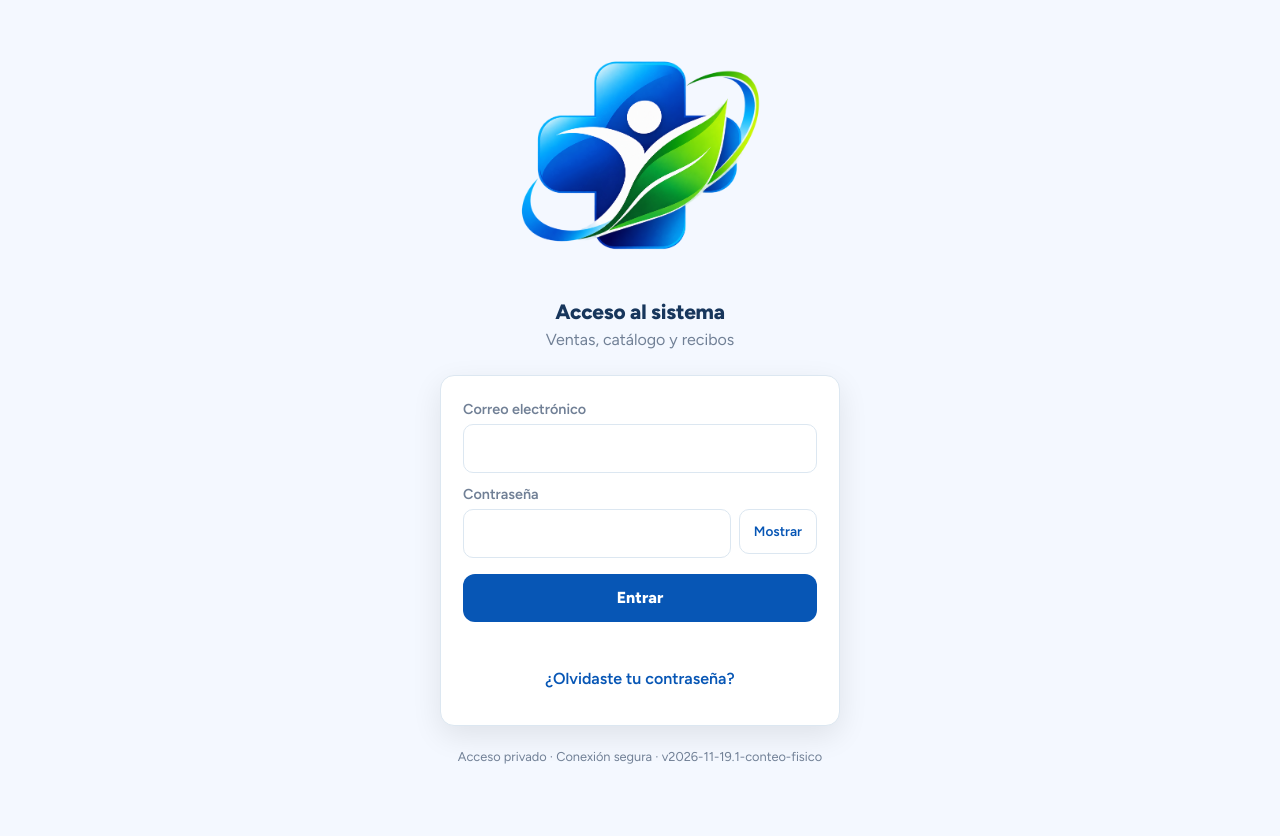
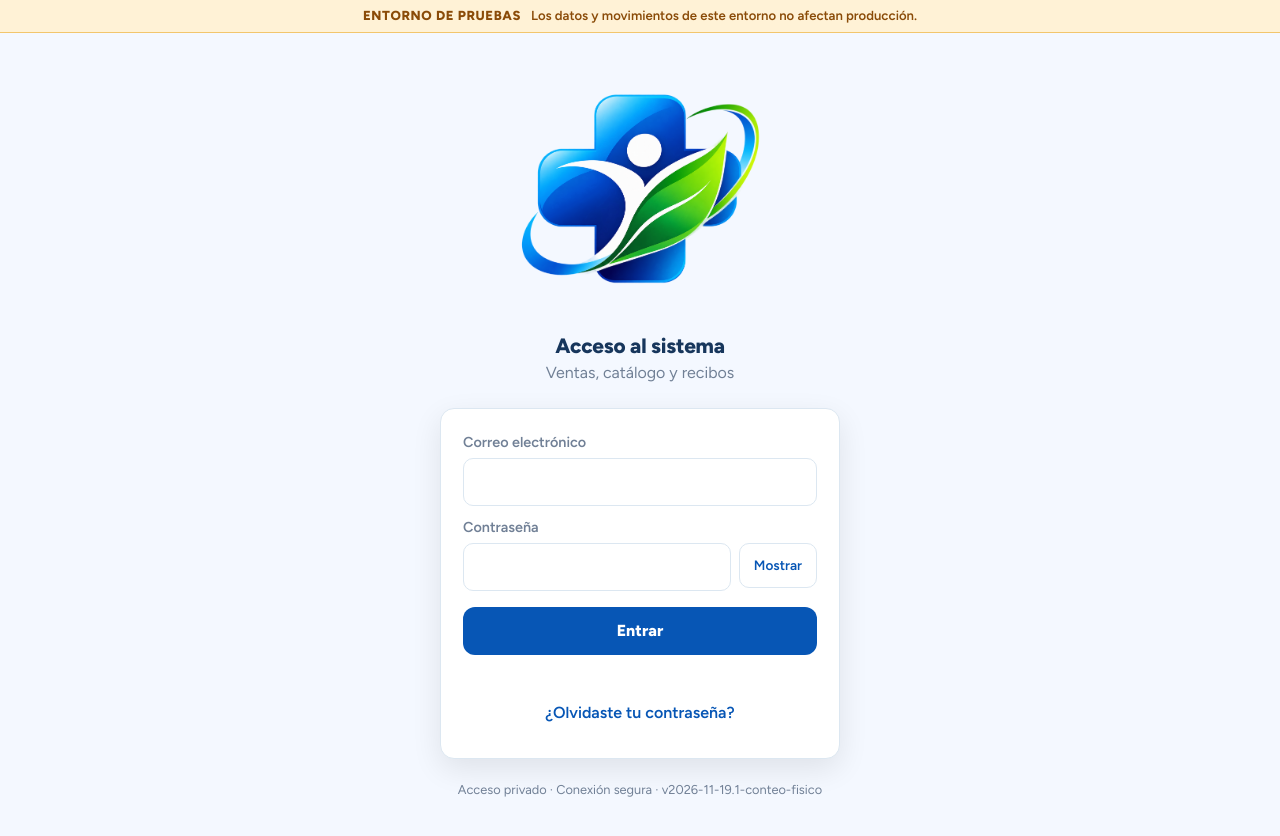
Before and after one commit to cristhiam-code/drosalud, a plain HTML site: page index.html in a window 1280 px wide. Drawn offline with Linux system fonts and the light colour scheme.

Commit message:
Show clear QA environment banner and browser tab label

```diff
--- a/index.html
+++ b/index.html
@@ -422,9 +422,14 @@ nav button{font-size:.78rem}
   background:transparent!important;
   color:#52677d!important;
 }
+ .qa-env-banner{position:sticky;top:0;z-index:9;display:flex;align-items:center;justify-content:center;gap:10px;padding:8px 14px;background:#FFF2D6;color:#8A4B08;border-bottom:1px solid #F2C66D;font-size:.82rem;line-height:1.25;text-align:center}
+.qa-env-banner strong{font-weight:800;letter-spacing:.045em}
+.qa-env-banner span{font-weight:600}
+@media(max-width:480px){.qa-env-banner{flex-direction:column;gap:2px;padding:7px 10px;font-size:.76rem}}
 </style>
 </head>
 <body>
+<div id="qa-env-banner" class="qa-env-banner" hidden role="status" aria-live="polite"><strong>ENTORNO DE PRUEBAS</strong><span>Los datos y movimientos de este entorno no afectan producción.</span></div>
 <div id="spl"><img src="assets/logo-drosalud.png" alt="Drosalud" style="width:min(240px,60%)"><div class="spin" role="status" aria-label="Cargando"></div></div>
 <section id="lg" hidden>
  <img class="brand" src="assets/logo-drosalud.png" alt="Drosalud">
@@ -822,6 +827,7 @@ nav button{font-size:.78rem}
 <script src="qrcode.js"></script>
 <script>
 const esPreviewKardex=location.hostname!=='drosalud.vercel.app';
+if(esPreviewKardex){document.title='[PRUEBAS] Drosalud';const qaBanner=document.getElementById('qa-env-banner');if(qaBanner)qaBanner.hidden=false;}
 const sb=supabase.createClient(esPreviewKardex?'https://uorhpljsofnfgzblxcga.supabase.co':'https://fwkaqxzdhqpvvjhixeod.supabase.co',esPreviewKardex?'sb_publishable_wraiN0CZckSyFOp97eIIbQ_-_8NPKZb':'sb_publishable_ZJ24N_m8fFJDa2NZvERl5g_gvd4xbFz');
 const $=s=>document.querySelector(s);
 const esc=s=>String(s==null?'':s).replace(/[&<>"]/g,c=>({'&':'&amp;','<':'&lt;','>':'&gt;','"':'&quot;'}[c]));
```
